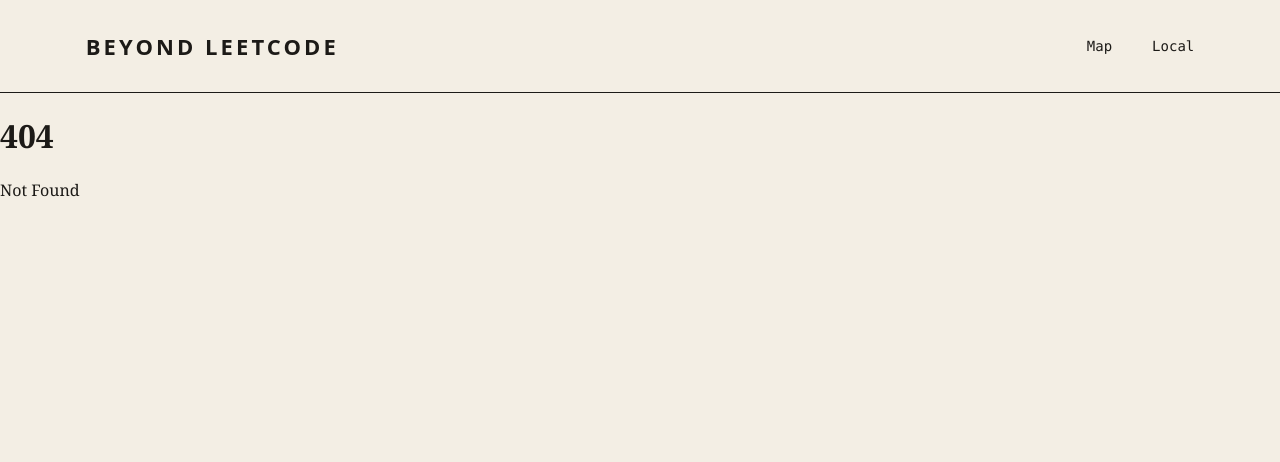
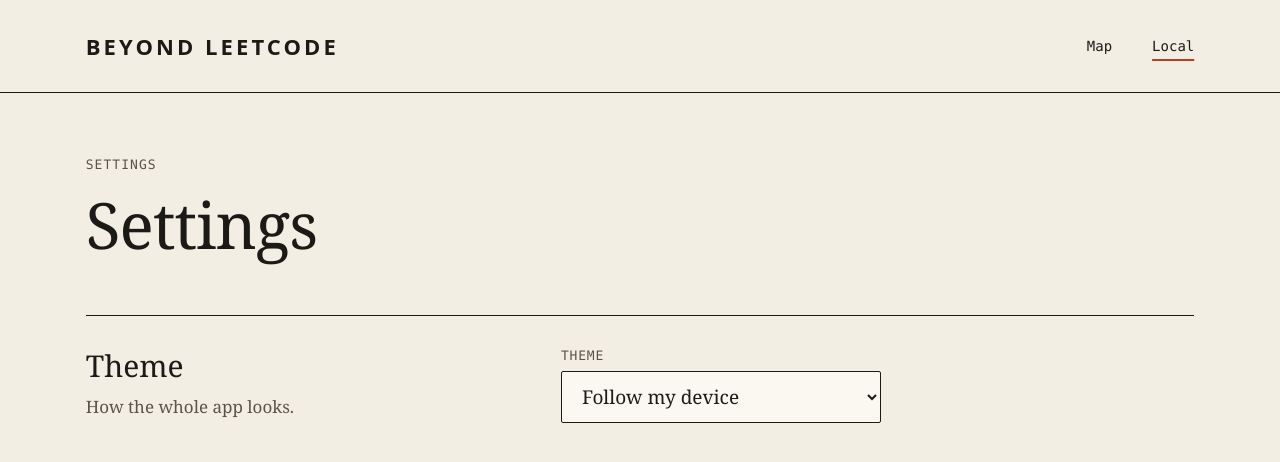
Before and after one commit to GauranshMathur/BeyondLeetcode, a SvelteKit app: page /settings in a window 1280 px wide. Before the commit this address had no page. Shown: the top 462 px of the page. Built offline with nearby package versions, Linux system fonts and the light colour scheme; no server answers.

Commit message:
feat(beyondleetcode): C20a Settings screen with theme (light, dark, follow the device)

```diff
--- a/src/hooks.server.ts
+++ b/src/hooks.server.ts
@@ -1,6 +1,7 @@
 import type { Handle, ServerInit } from '@sveltejs/kit';
 import { env } from '$env/dynamic/private';
 import { type App, createApp } from '$lib/server/app';
+import { parseTheme, THEME_COOKIE, withTheme } from '$lib/theme';
 
 let app: App;
 
@@ -18,5 +19,9 @@ export const init: ServerInit = async () => {
 export const handle: Handle = ({ event, resolve }) => {
 	event.locals.learnerId = app.learnerId;
 	event.locals.learning = app.core.forLearner(app.learnerId);
-	return resolve(event);
+	// No theme cookie means follow the device; a choice goes on <html> in the server render, so no flash.
+	// Read when the page renders, not before: an action that just set the cookie is seen by its own response.
+	return resolve(event, {
+		transformPageChunk: ({ html }) => withTheme(html, parseTheme(event.cookies.get(THEME_COOKIE)))
+	});
 };
--- a/src/lib/styles/tokens.css
+++ b/src/lib/styles/tokens.css
@@ -1,31 +1,28 @@
-/* Colour tokens copied from the canvas tokens() (vermilion accent); light by default, dark by preference. */
+/* Colour tokens copied from the canvas tokens() (vermilion accent). Each is light-dark(light, dark), so
+   the two palettes are written once. With no data-theme the device decides; hooks.server.ts sets
+   data-theme="light" or "dark" on <html> when the learner has chosen. */
 :root {
-	--paper: #f3eee4;
-	--panel: #ece5d8;
-	--field: #fbf8f2;
-	--ink: #1c1a17;
-	--body: #3a352e;
-	--muted: #5b5348;
-	--rule: #d9cfbe;
-	--on-ink: #f3eee4;
-	--accent: #b4421f;
+	color-scheme: light dark;
+	--paper: light-dark(#f3eee4, #171512);
+	--panel: light-dark(#ece5d8, #211e1a);
+	--field: light-dark(#fbf8f2, #1c1915);
+	--ink: light-dark(#1c1a17, #ece5d8);
+	--body: light-dark(#3a352e, #cfc6b8);
+	--muted: light-dark(#5b5348, #a89f92);
+	--rule: light-dark(#d9cfbe, #3a352e);
+	--on-ink: light-dark(#f3eee4, #171512);
+	--accent: light-dark(#b4421f, #e0704a);
 	--font-serif: Georgia, "Times New Roman", serif;
 	--font-sans: system-ui, -apple-system, "Segoe UI", Roboto, sans-serif;
 	--font-mono: ui-monospace, "SF Mono", Menlo, Consolas, monospace;
 }
 
-@media (prefers-color-scheme: dark) {
-	:root {
-		--paper: #171512;
-		--panel: #211e1a;
-		--field: #1c1915;
-		--ink: #ece5d8;
-		--body: #cfc6b8;
-		--muted: #a89f92;
-		--rule: #3a352e;
-		--on-ink: #171512;
-		--accent: #e0704a;
-	}
+:root[data-theme="light"] {
+	color-scheme: light;
+}
+
+:root[data-theme="dark"] {
+	color-scheme: dark;
 }
 
 body {
--- /dev/null
+++ b/src/lib/theme.ts
@@ -0,0 +1,13 @@
+export type Theme = 'light' | 'dark';
+
+export const THEME_COOKIE = 'theme';
+
+/** The cookie holds light or dark; anything else, or no cookie, means follow the device. */
+export function parseTheme(value: string | undefined): Theme | null {
+	return value === 'light' || value === 'dark' ? value : null;
+}
+
+/** Marks the root element so the server render is already in the chosen theme. */
+export function withTheme(html: string, theme: Theme | null): string {
+	return theme ? html.replace('<html lang="en"', `<html lang="en" data-theme="${theme}"`) : html;
+}
--- a/src/routes/+layout.svelte
+++ b/src/routes/+layout.svelte
@@ -15,8 +15,8 @@ let { children } = $props();
 	<a class="brand" href="/">Beyond Leetcode</a>
 	<nav aria-label="Primary">
 		<a href="/" aria-current={page.url.pathname === '/' ? 'page' : undefined}>Map</a>
-		<!-- Local Mode has no username: the canvas nav shows "Local" (S1). -->
-		<span class="who">Local</span>
+		<!-- Local Mode has no username: the canvas nav shows "Local", which opens Settings. -->
+		<a href="/settings" aria-current={page.url.pathname === '/settings' ? 'page' : undefined}>Local</a>
 	</nav>
 </header>
 {/if}
@@ -62,8 +62,4 @@ let { children } = $props();
 		text-decoration-thickness: 2px;
 		text-underline-offset: 8px;
 	}
-	.who {
-		padding: 12px 0;
-		line-height: 20px;
-	}
 </style>
--- /dev/null
+++ b/src/routes/settings/+page.server.ts
@@ -0,0 +1,24 @@
+import { fail } from '@sveltejs/kit';
+import { parseTheme, THEME_COOKIE } from '$lib/theme';
+import type { Actions, PageServerLoad } from './$types';
+
+const ONE_YEAR = 60 * 60 * 24 * 365;
+
+export const load: PageServerLoad = ({ cookies }) => ({
+	theme: parseTheme(cookies.get(THEME_COOKIE))
+});
+
+export const actions: Actions = {
+	/** "light" or "dark" is remembered in a cookie; "system" (follow the device) clears it. */
+	theme: async ({ request, cookies }) => {
+		const choice = (await request.formData()).get('theme');
+		if (choice === 'system') {
+			cookies.delete(THEME_COOKIE, { path: '/' });
+			return { theme: null };
+		}
+		const theme = parseTheme(typeof choice === 'string' ? choice : undefined);
+		if (!theme) return fail(400, { message: 'Choose light, dark or follow my device.' });
+		cookies.set(THEME_COOKIE, theme, { path: '/', maxAge: ONE_YEAR, sameSite: 'lax' });
+		return { theme };
+	}
+};
--- /dev/null
+++ b/src/routes/settings/+page.svelte
@@ -0,0 +1,166 @@
+<script lang="ts">
+import type { SubmitFunction } from '@sveltejs/kit';
+import { enhance } from '$app/forms';
+import { parseTheme } from '$lib/theme';
+import type { PageProps } from './$types';
+
+let { data, form }: PageProps = $props();
+
+// Without JavaScript the select needs its button; with it, choosing submits.
+let enhanced = $state(false);
+$effect(() => {
+	enhanced = true;
+});
+
+// The saved cookie only reaches the next render; apply the choice to this page now.
+const applyTheme: SubmitFunction = ({ formData }) => {
+	const chosen = parseTheme(formData.get('theme')?.toString());
+	return async ({ update }) => {
+		if (chosen) document.documentElement.dataset.theme = chosen;
+		else delete document.documentElement.dataset.theme;
+		await update({ reset: false });
+	};
+};
+</script>
+
+<svelte:head>
+	<title>Settings · BeyondLeetcode</title>
+</svelte:head>
+
+<main>
+	<section class="intro">
+		<span class="eyebrow">Settings</span>
+		<h1>Settings</h1>
+	</section>
+
+	<section class="group">
+		<div class="label">
+			<h2>Theme</h2>
+			<p>How the whole app looks.</p>
+		</div>
+		<form class="control" method="POST" action="?/theme" use:enhance={applyTheme}>
+			<label>
+				Theme
+				<select
+					name="theme"
+					onchange={(e) => enhanced && e.currentTarget.form?.requestSubmit()}
+				>
+					<option value="light" selected={data.theme === 'light'}>Light</option>
+					<option value="dark" selected={data.theme === 'dark'}>Dark</option>
+					<option value="system" selected={data.theme === null}>Follow my device</option>
+				</select>
+			</label>
+			{#if !enhanced}
+				<button type="submit">Save theme</button>
+			{/if}
+			{#if form?.message}<p class="error" role="alert">{form.message}</p>{/if}
+		</form>
+	</section>
+
+	<!-- C20b adds Reset progress here. -->
+</main>
+
+<style>
+	main {
+		padding-bottom: 96px;
+	}
+	.intro {
+		display: flex;
+		flex-direction: column;
+		gap: 20px;
+		padding: 64px clamp(16px, 6.7vw, 96px) 0;
+	}
+	.eyebrow {
+		font-family: var(--font-mono);
+		font-size: 13px;
+		letter-spacing: 0.08em;
+		text-transform: uppercase;
+		color: var(--muted);
+	}
+	h1 {
+		margin: 0;
+		font-weight: 400;
+		font-size: clamp(40px, 5vw, 64px);
+		line-height: 1.04;
+		letter-spacing: -0.015em;
+	}
+	.group {
+		display: grid;
+		grid-template-columns: repeat(12, minmax(0, 1fr));
+		column-gap: 32px;
+		row-gap: 24px;
+		margin: 56px clamp(16px, 6.7vw, 96px) 0;
+		padding-top: 32px;
+		border-top: 1px solid var(--ink);
+	}
+	.label {
+		grid-column: span 4;
+		display: flex;
+		flex-direction: column;
+		gap: 10px;
+	}
+	.control {
+		grid-column: 6 / span 6;
+		display: flex;
+		flex-direction: column;
+		gap: 16px;
+	}
+	@media (max-width: 800px) {
+		.label,
+		.control {
+			grid-column: 1 / -1;
+		}
+	}
+	h2 {
+		margin: 0;
+		font-weight: 400;
+		font-size: 30px;
+		line-height: 1.2;
+	}
+	.label p {
+		margin: 0;
+		font-size: 17px;
+		line-height: 1.5;
+		color: var(--muted);
+	}
+	label {
+		display: flex;
+		flex-direction: column;
+		gap: 8px;
+		font-family: var(--font-mono);
+		font-size: 13px;
+		letter-spacing: 0.06em;
+		text-transform: uppercase;
+		color: var(--muted);
+	}
+	select {
+		height: 52px;
+		box-sizing: border-box;
+		max-width: 320px;
+		padding: 0 16px;
+		background: var(--field);
+		border: 1px solid var(--ink);
+		border-radius: 2px;
+		color: var(--ink);
+		font-family: var(--font-serif);
+		font-size: 19px;
+		letter-spacing: 0;
+		text-transform: none;
+	}
+	button {
+		align-self: flex-start;
+		height: 52px;
+		padding: 0 28px;
+		background: var(--ink);
+		color: var(--on-ink);
+		border: 0;
+		border-radius: 2px;
+		font-family: var(--font-mono);
+		font-size: 15px;
+		font-weight: 500;
+	}
+	.error {
+		margin: 0;
+		color: var(--accent);
+	}
+</style>
```
Also changed, not shown: src/routes/settings/settings.e2e.ts (added, +64 -0 lines), 2 other files (tests, documents, lock files or other folders).
